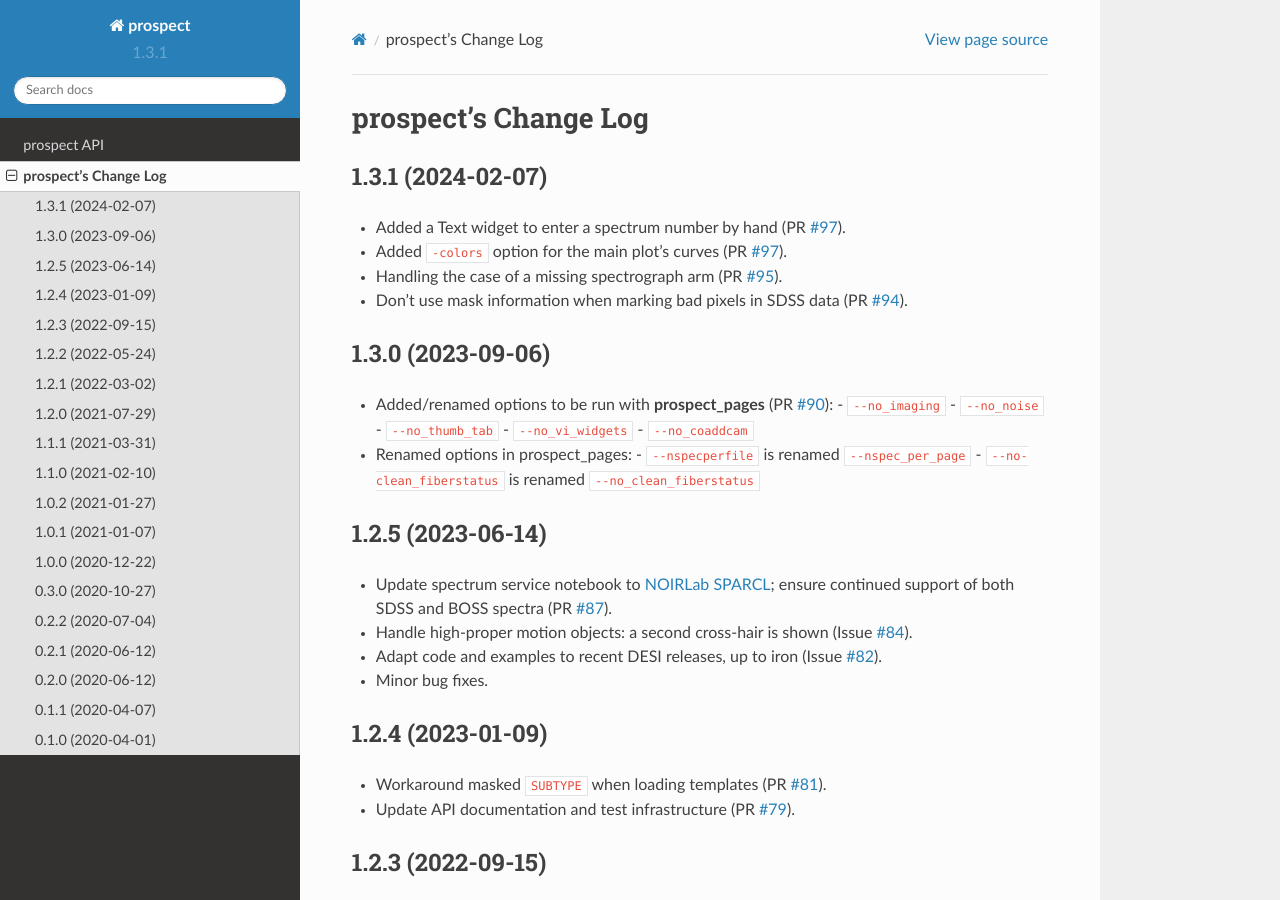
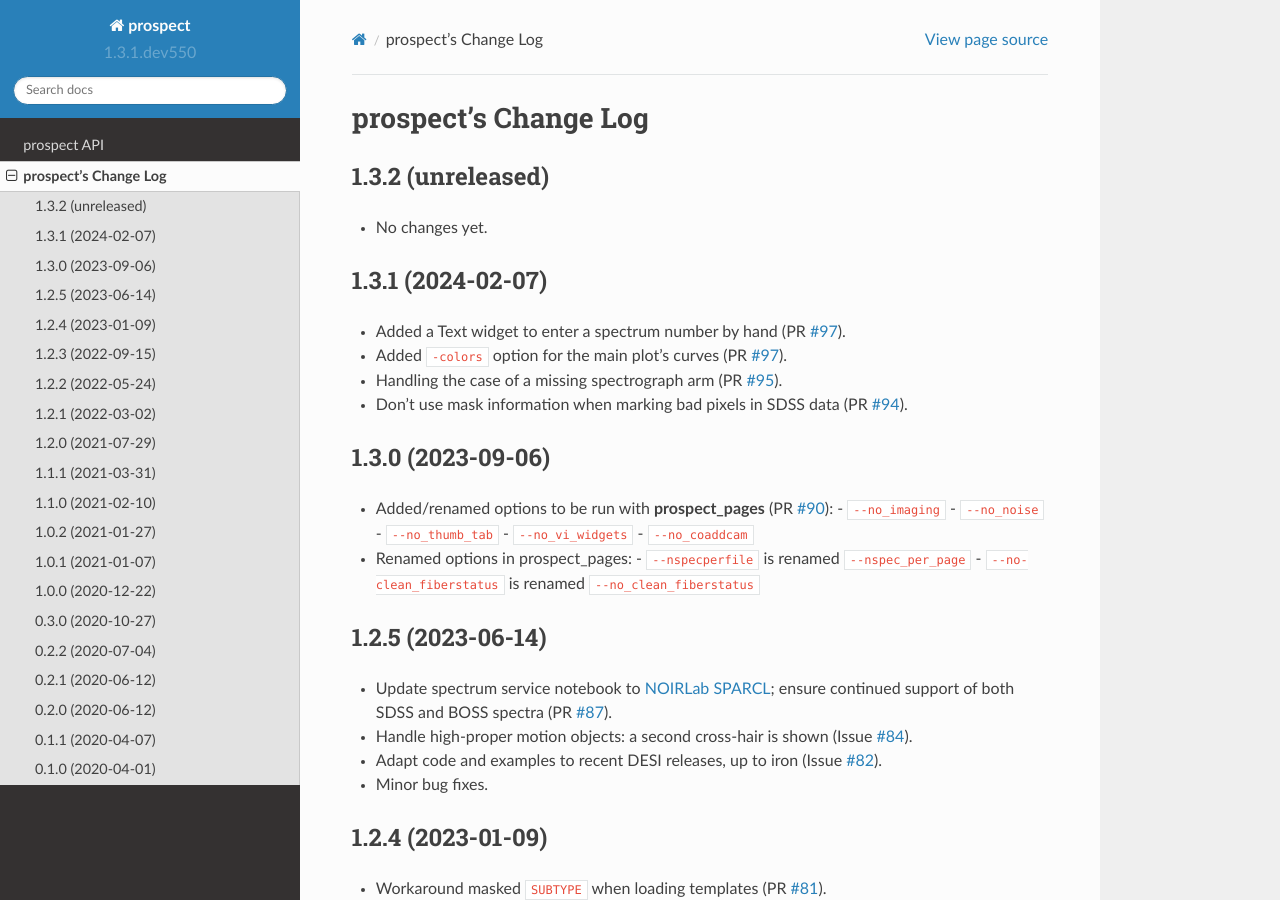
Before and after one commit to desihub/prospect, a Sphinx documentation site: the page built from doc/changes.rst, in a window 1280 px wide and 900 px high. Built offline with Sphinx 7.4.7 and the Read the Docs theme 2.0.0, drawn with Linux system fonts in a browser that asks for light colours.

Commit message:
bump version after tag

```diff
--- a/doc/changes.rst
+++ b/doc/changes.rst
@@ -1,6 +1,11 @@
 =====================
 prospect's Change Log
 =====================
+
+1.3.2 (unreleased)
+------------------
+
+* No changes yet.
 
 1.3.1 (2024-02-07)
 ------------------
--- a/py/prospect/_version.py
+++ b/py/prospect/_version.py
@@ -1 +1 @@
-__version__ = '1.3.1'
+__version__ = '1.3.1.dev550'
```
